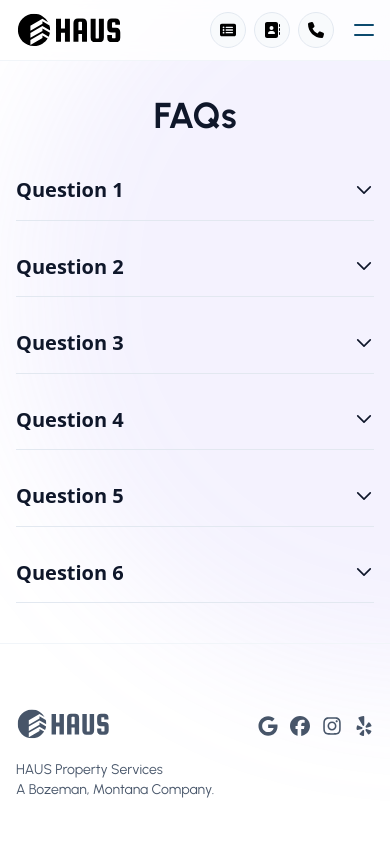
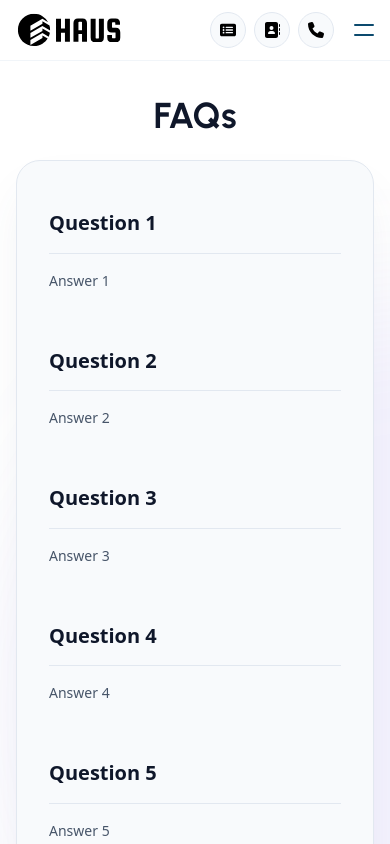
Before and after one commit to ben-v/haus, a React (Vite) app: page /faqs in a window 390 px wide. Shown: the top 844 px of the page. Built offline with nearby package versions, Linux system fonts and the light colour scheme.

Commit message:
For now, just init faqs to all open state because open/close animation on mobile is janky. Fix later

```diff
--- a/src/pages/faqs/sections/FaqsDetailSection.tsx
+++ b/src/pages/faqs/sections/FaqsDetailSection.tsx
@@ -1,5 +1,6 @@
 import React from "react";
 import ContentSection from "../../../components/layouts/ContentSection";
+import RoundCornerContainer from '../../../components/containers/RoundCornerContainer';
 
 // NOTE: In order to get the Accordian component to work from Material-Tailwind, had to downgrade to React 18.2.42.
 // For more info see https://stackoverflow.com/questions/78296875/typescript-error-using-material-tailwind-react-with-nextjs14
@@ -10,20 +11,20 @@ import {
   AccordionBody,
 } from "@material-tailwind/react";
 
-function Icon({ id, open } : {id: number, open: number}) {
-  return (
-    <svg
-      xmlns="http://www.w3.org/2000/svg"
-      fill="none"
-      viewBox="0 0 24 24"
-      strokeWidth={2}
-      stroke="currentColor"
-      className={`${id === open ? "rotate-180" : ""} h-5 w-5 transition-transform`}
-    >
-      <path strokeLinecap="round" strokeLinejoin="round" d="M19.5 8.25l-7.5 7.5-7.5-7.5" />
-    </svg>
-  );
-}
+// function Icon({ id, open } : {id: number, open: number}) {
+//   return (
+//     <svg
+//       xmlns="http://www.w3.org/2000/svg"
+//       fill="none"
+//       viewBox="0 0 24 24"
+//       strokeWidth={2}
+//       stroke="currentColor"
+//       className={`${id === open ? "rotate-180" : ""} h-5 w-5 transition-transform`}
+//     >
+//       <path strokeLinecap="round" strokeLinejoin="round" d="M19.5 8.25l-7.5 7.5-7.5-7.5" />
+//     </svg>
+//   );
+// }
 
 const faqs: { question: string, answer: string }[] = [
   {
@@ -54,20 +55,27 @@ const faqs: { question: string, answer: string }[] = [
 
 const FaqsDetailSection = () => {
   // Init using -1 because indexes start at 0
-  const [open, setOpenState] = React.useState(-1);
+  // const [open, setOpenState] = React.useState(-1);
+
+  // Accordian animation on mobile phone is bad, so just open all for now until have better solution. 4/23/24
+  const [alwaysOpen, setAlwaysOpen] = React.useState(true);
+
+  const handleAlwaysOpen = () => setAlwaysOpen((cur) => !cur);
 
   // If closing, use -1 because indexes start at 0
-  const onClickHandler = (index: React.SetStateAction<number>) => setOpenState(open === index ? -1 : index);
+  // const onClickHandler = (index: React.SetStateAction<number>) => setOpenState(open === index ? -1 : index);
 
   return (
     <ContentSection flexDirection="Center">
-      {faqs.map((faq, index) => (
-        <Accordion open={open === index} icon={<Icon id={index} open={open} />}>
-          <AccordionHeader onClick={() => onClickHandler(index)} className="accordian-header">{faq.question}</AccordionHeader>
+      <RoundCornerContainer>
+      {faqs.map((faq,) => (
+        <Accordion open={alwaysOpen}>
+          <AccordionHeader onClick={handleAlwaysOpen} className="accordian-header">{faq.question}</AccordionHeader>
           <AccordionBody className="accordian-body">{faq.answer}</AccordionBody>
         </Accordion>
 
       ))}
+      </RoundCornerContainer>
     </ContentSection>
   );
 }
```
